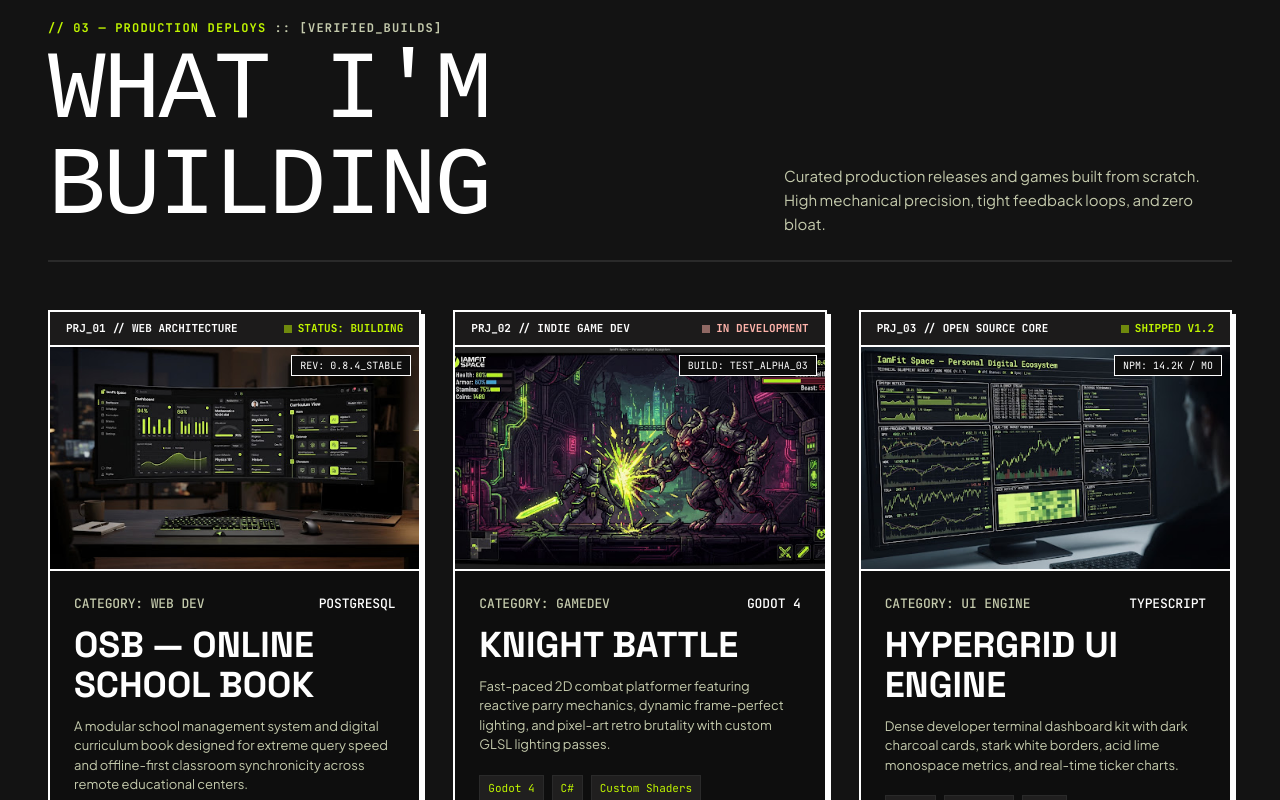
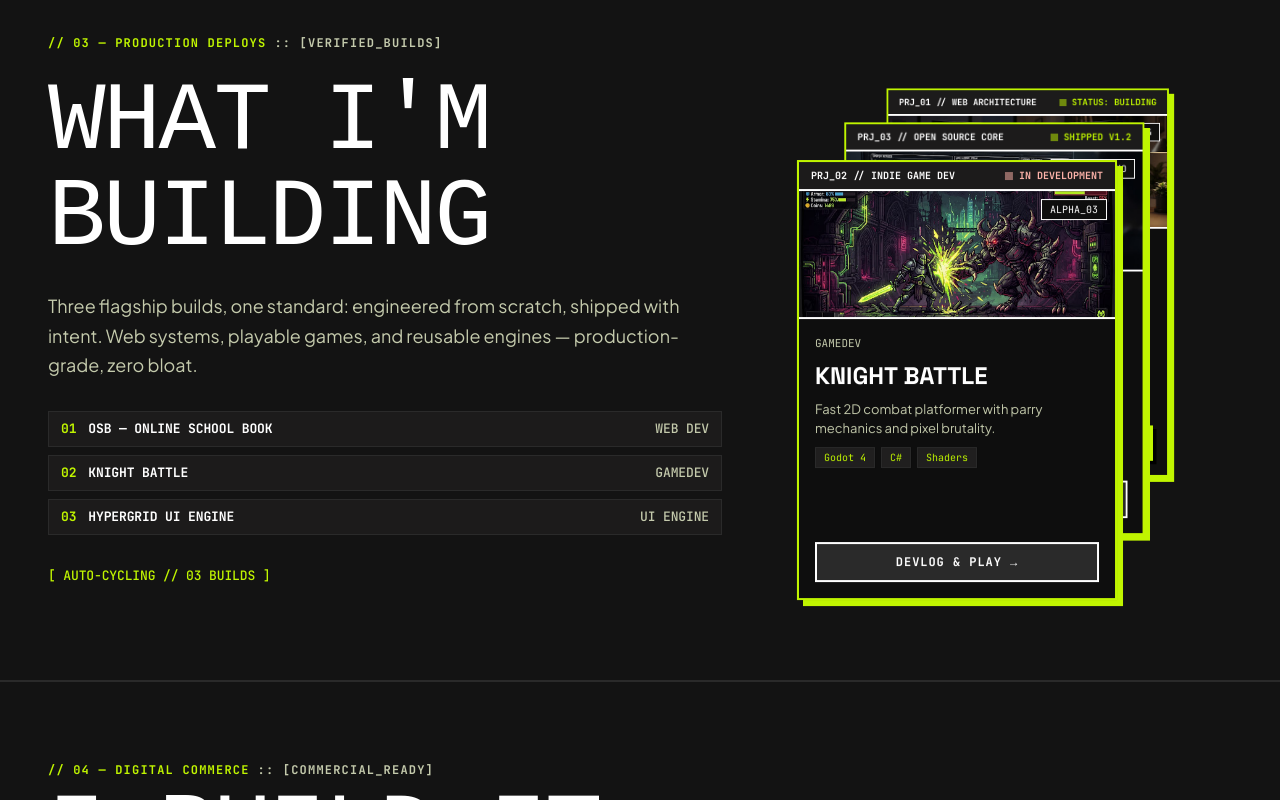
Before and after one commit to FitraRiadi/iamfitSpace, a React (Vite) app in the folder frontend/: page / in a window 1280 px wide. Shown: the part 3040-3840 px from the top of the page. Built offline with nearby package versions, Linux system fonts and the light colour scheme; a web font is replaced by a local one.

Commit message:
redesign: work section

```diff
--- /dev/null
+++ b/frontend/src/components/CardSwap.css
@@ -0,0 +1,34 @@
+/* CardSwap — React Bits base styles, themed to IamFit dark neobrutalism.
+   Differences vs upstream:
+   - Container is centered (compensated by --swap-cx so the fanned stack,
+     which leans +x, stays visually centered). Upstream pins bottom-right.
+   - No scale-down media queries: card size is responsive via props instead,
+     so text stays readable on mobile.
+   - Sharp neobrutalist cards (no radius, lime border + brutal shadow). */
+
+.card-swap-container {
+  position: absolute;
+  bottom: 0;
+  left: 50%;
+  transform: translate(calc(-50% - var(--swap-cx, 60px)), 0);
+  transform-origin: bottom center;
+
+  perspective: 900px;
+  overflow: visible;
+}
+
+.card {
+  position: absolute;
+  top: 50%;
+  left: 50%;
+  border-radius: 0;
+  border: 2px solid #c0f500;
+  background: #0e0e0e;
+  box-shadow: 6px 6px 0px #c0f500;
+
+  transform-style: preserve-3d;
+  will-change: transform;
+  backface-visibility: hidden;
+  -webkit-backface-visibility: hidden;
+  overflow: hidden;
+}
--- /dev/null
+++ b/frontend/src/components/CardSwap.jsx
@@ -0,0 +1,192 @@
+// CardSwap — React Bits component (https://reactbits.dev/)
+// Vendored into IamFit Space. Adaptations vs upstream:
+// - New `dropDistance` prop (default 500): fall distance of the front card,
+//   so the effect fits tighter sections without flying deep into the next one.
+
+import React, { Children, cloneElement, forwardRef, isValidElement, useEffect, useMemo, useRef } from 'react';
+import gsap from 'gsap';
+import './CardSwap.css';
+
+export const Card = forwardRef(({ customClass, ...rest }, ref) => (
+  <div ref={ref} {...rest} className={`card ${customClass ?? ''} ${rest.className ?? ''}`.trim()} />
+));
+Card.displayName = 'Card';
+
+const makeSlot = (i, distX, distY, total) => ({
+  x: i * distX,
+  y: -i * distY,
+  z: -i * distX * 1.5,
+  zIndex: total - i
+});
+const placeNow = (el, slot, skew) =>
+  gsap.set(el, {
+    x: slot.x,
+    y: slot.y,
+    z: slot.z,
+    xPercent: -50,
+    yPercent: -50,
+    skewY: skew,
+    transformOrigin: 'center center',
+    zIndex: slot.zIndex,
+    force3D: true
+  });
+
+const CardSwap = ({
+  width = 500,
+  height = 400,
+  cardDistance = 60,
+  verticalDistance = 70,
+  delay = 5000,
+  pauseOnHover = false,
+  onCardClick,
+  skewAmount = 6,
+  easing = 'elastic',
+  dropDistance = 500,
+  durationScale = 1,
+  children
+}) => {
+  const config =
+    easing === 'elastic'
+      ? {
+          ease: 'elastic.out(0.6,0.9)',
+          durDrop: 2 * durationScale,
+          durMove: 2 * durationScale,
+          durReturn: 2 * durationScale,
+          promoteOverlap: 0.9,
+          returnDelay: 0.05
+        }
+      : {
+          ease: 'power1.inOut',
+          durDrop: 0.8 * durationScale,
+          durMove: 0.8 * durationScale,
+          durReturn: 0.8 * durationScale,
+          promoteOverlap: 0.45,
+          returnDelay: 0.2
+        };
+
+  const childArr = useMemo(() => Children.toArray(children), [children]);
+  const refs = useMemo(
+    () => childArr.map(() => React.createRef()),
+    // eslint-disable-next-line react-hooks/exhaustive-deps
+    [childArr.length]
+  );
+
+  const order = useRef(Array.from({ length: childArr.length }, (_, i) => i));
+
+  const tlRef = useRef(null);
+  const intervalRef = useRef();
+  const container = useRef(null);
+
+  useEffect(() => {
+    const total = refs.length;
+    refs.forEach((r, i) => placeNow(r.current, makeSlot(i, cardDistance, verticalDistance, total), skewAmount));
+
+    const swap = () => {
+      if (order.current.length < 2) return;
+      // Anti-tumpuk: jangan mulai swap baru kalau animasi sebelumnya belum kelar.
+      // Kalau ketumpuk, order.current masih basi dan kartu yang baru sampe
+      // belakang bakal dijatuhin lagi (double drop).
+      if (tlRef.current?.isActive()) return;
+
+      const [front, ...rest] = order.current;
+      const elFront = refs[front].current;
+      const tl = gsap.timeline();
+      tlRef.current = tl;
+
+      tl.to(elFront, {
+        y: `+=${dropDistance}`,
+        duration: config.durDrop,
+        ease: config.ease
+      });
+
+      tl.addLabel('promote', `-=${config.durDrop * config.promoteOverlap}`);
+      rest.forEach((idx, i) => {
+        const el = refs[idx].current;
+        const slot = makeSlot(i, cardDistance, verticalDistance, refs.length);
+        tl.set(el, { zIndex: slot.zIndex }, 'promote');
+        tl.to(
+          el,
+          {
+            x: slot.x,
+            y: slot.y,
+            z: slot.z,
+            duration: config.durMove,
+            ease: config.ease
+          },
+          `promote+=${i * 0.15}`
+        );
+      });
+
+      const backSlot = makeSlot(refs.length - 1, cardDistance, verticalDistance, refs.length);
+      tl.addLabel('return', `promote+=${config.durMove * config.returnDelay}`);
+      tl.call(
+        () => {
+          gsap.set(elFront, { zIndex: backSlot.zIndex });
+        },
+        undefined,
+        'return'
+      );
+      tl.to(
+        elFront,
+        {
+          x: backSlot.x,
+          y: backSlot.y,
+          z: backSlot.z,
+          duration: config.durReturn,
+          ease: config.ease
+        },
+        'return'
+      );
+
+      tl.call(() => {
+        order.current = [...rest, front];
+      });
+    };
+
+    swap();
+    intervalRef.current = window.setInterval(swap, delay);
+
+    if (pauseOnHover) {
+      const node = container.current;
+      const pause = () => {
+        tlRef.current?.pause();
+        clearInterval(intervalRef.current);
+      };
+      const resume = () => {
+        tlRef.current?.play();
+        intervalRef.current = window.setInterval(swap, delay);
+      };
+      node.addEventListener('mouseenter', pause);
+      node.addEventListener('mouseleave', resume);
+      return () => {
+        node.removeEventListener('mouseenter', pause);
+        node.removeEventListener('mouseleave', resume);
+        clearInterval(intervalRef.current);
+      };
+    }
+    return () => clearInterval(intervalRef.current);
+    // eslint-disable-next-line react-hooks/exhaustive-deps
+  }, [cardDistance, verticalDistance, delay, pauseOnHover, skewAmount, easing, dropDistance, durationScale]);
+
+  const rendered = childArr.map((child, i) =>
+    isValidElement(child)
+      ? cloneElement(child, {
+          key: i,
+          ref: refs[i],
+          style: { width, height, ...(child.props.style ?? {}) },
+          onClick: e => {
+            child.props.onClick?.(e);
+            onCardClick?.(i);
+          }
+        })
+      : child
+  );
+
+  return (
+    <div ref={container} className="card-swap-container" style={{ width, height }}>
+      {rendered}
+    </div>
+  );
+};
+
+export default CardSwap;
--- a/frontend/src/components/Work.jsx
+++ b/frontend/src/components/Work.jsx
@@ -1,6 +1,6 @@
-import { motion } from 'framer-motion'
-import SectionHeader from './SectionHeader'
-import { staggerParent, staggerChild } from '../lib/anim'
+import { useState, useEffect } from 'react'
+import { Reveal } from '../lib/anim'
+import CardSwap, { Card } from './CardSwap'
 import workOsb from '../assets/work-osb.jpg'
 import workKnight from '../assets/work-knight.jpg'
 import workHypergrid from '../assets/work-hypergrid.jpg'
@@ -11,13 +11,12 @@ const projects = [
     status: 'STATUS: BUILDING',
     statusLive: true,
     img: workOsb,
-    rev: 'REV: 0.8.4_STABLE',
-    cat: 'CATEGORY: WEB DEV',
-    stack: 'POSTGRESQL',
+    rev: 'REV: 0.8.4',
+    cat: 'WEB DEV',
     title: 'OSB — ONLINE SCHOOL BOOK',
-    desc: 'A modular school management system and digital curriculum book designed for extreme query speed and offline-first classroom synchronicity across remote educational centers.',
+    desc: 'Modular school management system with offline-first classroom sync.',
     tags: ['React', 'Laravel', 'PostgreSQL'],
-    cta: 'VIEW PROJECT BRIEF →',
+    cta: 'VIEW BRIEF →',
     ctaStyle: 'bg-primary-container text-on-primary border-primary-container shadow-brutal-dark hover:bg-primary',
   },
   {
@@ -25,13 +24,12 @@ const projects = [
     status: 'IN DEVELOPMENT',
     statusLive: false,
     img: workKnight,
-    rev: 'BUILD: TEST_ALPHA_03',
-    cat: 'CATEGORY: GAMEDEV',
-    stack: 'GODOT 4',
+    rev: 'ALPHA_03',
+    cat: 'GAMEDEV',
     title: 'KNIGHT BATTLE',
-    desc: 'Fast-paced 2D combat platformer featuring reactive parry mechanics, dynamic frame-perfect lighting, and pixel-art retro brutality with custom GLSL lighting passes.',
-    tags: ['Godot 4', 'C#', 'Custom Shaders'],
-    cta: 'WATCH DEVLOG & PLAY TEST →',
+    desc: 'Fast 2D combat platformer with parry mechanics and pixel brutality.',
+    tags: ['Godot 4', 'C#', 'Shaders'],
+    cta: 'DEVLOG & PLAY →',
     ctaStyle: 'bg-surface-container-high text-primary border-primary hover:bg-primary-container hover:text-on-primary',
   },
   {
@@ -39,41 +37,85 @@ const projects = [
     status: 'SHIPPED V1.2',
     statusLive: true,
     img: workHypergrid,
-    rev: 'NPM: 14.2K / MO',
-    cat: 'CATEGORY: UI ENGINE',
-    stack: 'TYPESCRIPT',
+    rev: 'NPM 14.2K/MO',
+    cat: 'UI ENGINE',
     title: 'HYPERGRID UI ENGINE',
-    desc: 'Dense developer terminal dashboard kit with dark charcoal cards, stark white borders, acid lime monospace metrics, and real-time ticker charts.',
+    desc: 'Terminal dashboard UI kit with real-time ticker charts.',
     tags: ['React', 'Tailwind', 'Vite'],
-    cta: 'OPEN REPOSITORY →',
+    cta: 'OPEN REPO →',
     ctaStyle: 'bg-surface-container-high text-primary border-primary hover:bg-primary-container hover:text-on-primary',
   },
 ]
 
 export default function Work() {
+  const [isMobile, setIsMobile] = useState(false)
+
+  useEffect(() => {
+    const mq = window.matchMedia('(max-width: 640px)')
+    const update = () => setIsMobile(mq.matches)
+    update()
+    mq.addEventListener('change', update)
+    return () => mq.removeEventListener('change', update)
+  }, [])
+
+  const cardW = isMobile ? 270 : 320
+  const cardH = 440
+  const cardDist = isMobile ? 30 : 40
+  const vertDist = isMobile ? 45 : 55
+
   return (
     <section id="work" className="w-full bg-surface-dim py-20 border-b-2 border-surface-container-high overflow-x-clip">
-      <div className="max-w-7xl mx-auto px-4 lg:px-12 flex flex-col gap-12">
-        <SectionHeader
-          code="// 03 — PRODUCTION DEPLOYS"
-          tag=":: [VERIFIED_BUILDS]"
-          title="WHAT I'M BUILDING"
-          desc="Curated production releases and games built from scratch. High mechanical precision, tight feedback loops, and zero bloat."
-        />
-        <motion.div
-          variants={staggerParent}
-          initial="hidden"
-          whileInView="show"
-          viewport={{ once: true, margin: '-80px' }}
-          className="grid grid-cols-1 lg:grid-cols-3 gap-8"
+      <div className="max-w-7xl mx-auto px-4 lg:px-12 grid grid-cols-1 lg:grid-cols-12 gap-10 items-center">
+        <Reveal className="lg:col-span-7 flex flex-col gap-6">
+          <div className="flex items-center gap-2 font-hud-label text-hud-label text-primary-container tracking-widest">
+            <span>{'// 03 — PRODUCTION DEPLOYS'}</span>
+            <span className="text-on-surface-variant">:: [VERIFIED_BUILDS]</span>
+          </div>
+          <h2 className="font-jersey text-6xl sm:text-7xl lg:text-8xl text-primary tracking-tight uppercase leading-none">
+            WHAT I&apos;M BUILDING
+          </h2>
+          <p className="font-jakarta text-lg text-on-surface-variant leading-relaxed">
+            Three flagship builds, one standard: engineered from scratch, shipped with intent.
+            Web systems, playable games, and reusable engines — production-grade, zero bloat.
+          </p>
+          <ul className="flex flex-col gap-2 pt-2">
+            {projects.map((p, i) => (
+              <li
+                key={p.title}
+                className="flex items-center gap-3 font-hud-code text-hud-code border border-surface-container-high bg-surface-container-low px-3 py-2"
+              >
+                <span className="text-primary-container font-bold">0{i + 1}</span>
+                <span className="text-primary font-bold uppercase">{p.title}</span>
+                <span className="ml-auto text-on-surface-variant hidden sm:inline">{p.cat}</span>
+              </li>
+            ))}
+          </ul>
+          <div className="pt-2 font-hud-code text-hud-code text-primary-container">
+            [ AUTO-CYCLING // 03 BUILDS ]
+          </div>
+        </Reveal>
+
+        <Reveal className="lg:col-span-5" y={32} delay={0.1}>
+          <div
+            className="relative w-full mx-auto"
+            style={{ height: isMobile ? 560 : 580, '--swap-cx': `${cardDist}px` }}
+          >
+            <CardSwap
+              width={cardW}
+              height={cardH}
+              cardDistance={cardDist}
+              verticalDistance={vertDist}
+              delay={2000}
+              pauseOnHover={false}
+              skewAmount={0}
+              easing="elastic"
+              durationScale={0.45}
+              dropDistance={isMobile ? 200 : 240}
             >
               {projects.map((p) => (
-            <motion.div
-              key={p.title}
-              variants={staggerChild}
-              className="bg-surface-container-lowest border-2 border-primary flex flex-col shadow-brutal-white hover:border-primary-container hover:shadow-brutal-lime transition-all group"
-            >
-              <div className="flex items-center justify-between bg-surface-container-low border-b-2 border-primary px-4 py-2 font-hud-code text-[11px] flex-wrap gap-1">
+                <Card key={p.title}>
+                  <div className="w-full h-full flex flex-col bg-surface-container-lowest">
+                    <div className="flex items-center justify-between bg-surface-container-low border-b-2 border-primary px-3 py-1.5 font-hud-code text-[10px] flex-wrap gap-1 shrink-0">
                       <span className="text-primary font-bold">{p.prj}</span>
                       <span
                         className={`font-bold inline-flex items-center gap-1.5 ${
@@ -84,46 +126,46 @@ export default function Work() {
                         {p.status}
                       </span>
                     </div>
-              <div className="relative w-full h-56 bg-surface-container overflow-hidden border-b-2 border-primary">
+                    <div className="relative w-full h-28 sm:h-32 bg-surface-container overflow-hidden border-b-2 border-primary shrink-0">
                       <img
                         src={p.img}
                         alt={p.title}
                         loading="lazy"
-                  className="w-full h-full object-cover group-hover:scale-105 transition-transform duration-300"
+                        className="w-full h-full object-cover"
                       />
                       <div className="absolute top-2 right-2 bg-surface-container-lowest border border-primary px-2 py-0.5 font-hud-code text-[10px] text-primary">
                         {p.rev}
                       </div>
                     </div>
-              <div className="p-6 flex flex-col justify-between flex-1 gap-6">
-                <div className="flex flex-col gap-3">
-                  <div className="flex items-center justify-between font-hud-code text-hud-code">
-                    <span className="text-on-surface-variant uppercase">{p.cat}</span>
-                    <span className="text-primary">{p.stack}</span>
-                  </div>
-                  <h3 className="font-grotesk text-[36px] leading-[40px] text-primary uppercase font-bold">{p.title}</h3>
-                  <p className="font-jakarta text-[13px] text-on-surface-variant">{p.desc}</p>
-                  <div className="flex flex-wrap gap-2 pt-2">
+                    <div className="p-4 flex flex-col flex-1 gap-2 min-h-0">
+                      <span className="font-hud-code text-[11px] text-on-surface-variant uppercase">{p.cat}</span>
+                      <h3 className="font-grotesk text-xl sm:text-2xl text-primary uppercase font-bold leading-tight">
+                        {p.title}
+                      </h3>
+                      <p className="font-jakarta text-[13px] text-on-surface-variant line-clamp-2">{p.desc}</p>
+                      <div className="flex flex-wrap gap-1.5">
                         {p.tags.map((t) => (
                           <span
                             key={t}
-                        className="font-hud-code text-[11px] bg-surface-container border border-surface-container-high px-2 py-1 text-primary-container"
+                            className="font-hud-code text-[10px] bg-surface-container border border-surface-container-high px-2 py-0.5 text-primary-container"
                           >
                             {t}
                           </span>
                         ))}
                       </div>
-                </div>
                       <a
                         href="#contact"
-                  className={`inline-flex items-center justify-center font-hud-label text-hud-label uppercase py-3 border-2 transition-colors ${p.ctaStyle}`}
+                        className={`mt-auto inline-flex items-center justify-center font-hud-label text-hud-label uppercase py-2.5 border-2 transition-colors ${p.ctaStyle}`}
                       >
                         {p.cta}
                       </a>
                     </div>
-            </motion.div>
+                  </div>
+                </Card>
               ))}
-        </motion.div>
+            </CardSwap>
+          </div>
+        </Reveal>
       </div>
     </section>
   )
```
Lines whose indentation alone changed are shown as unchanged.
